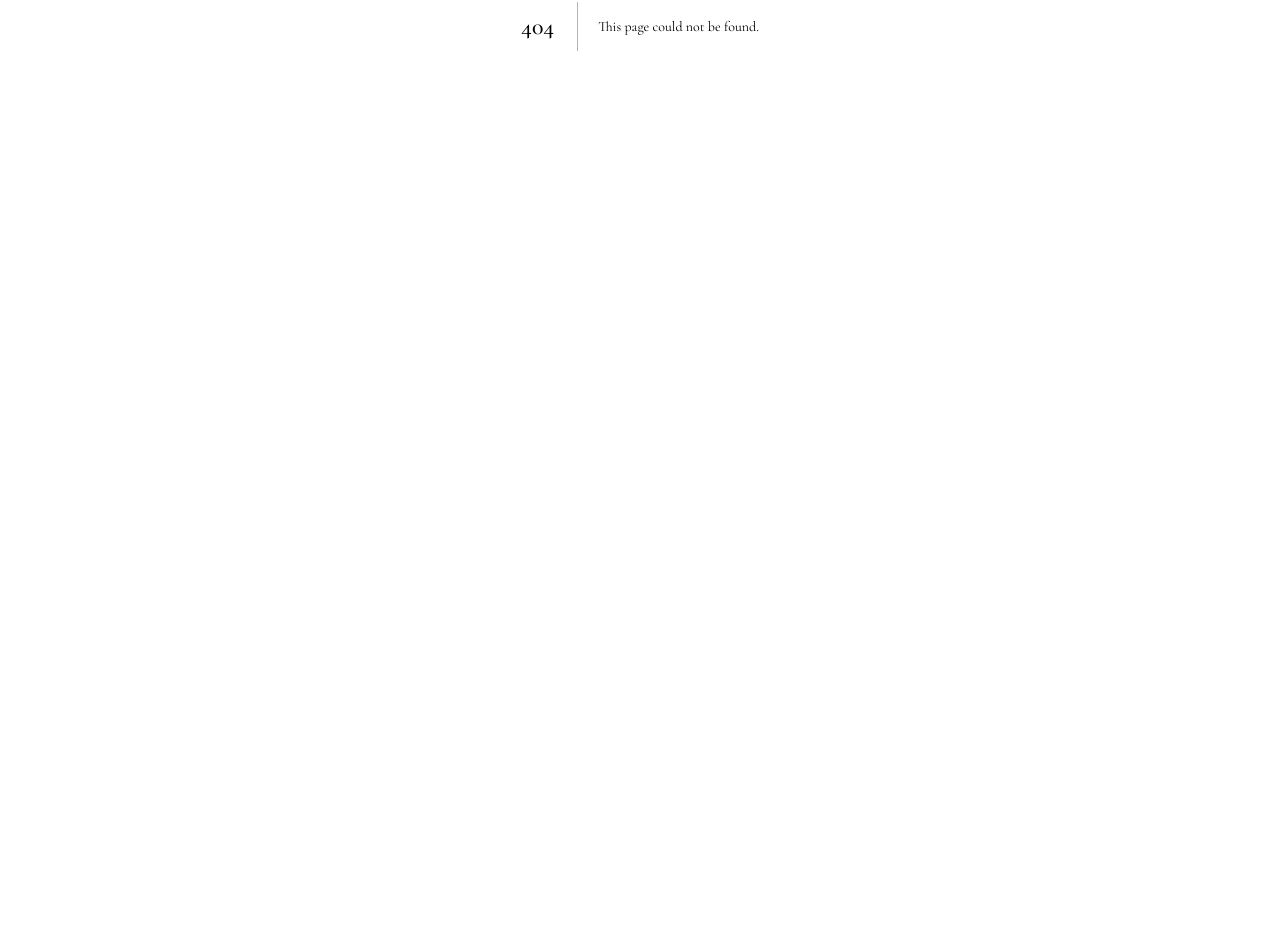
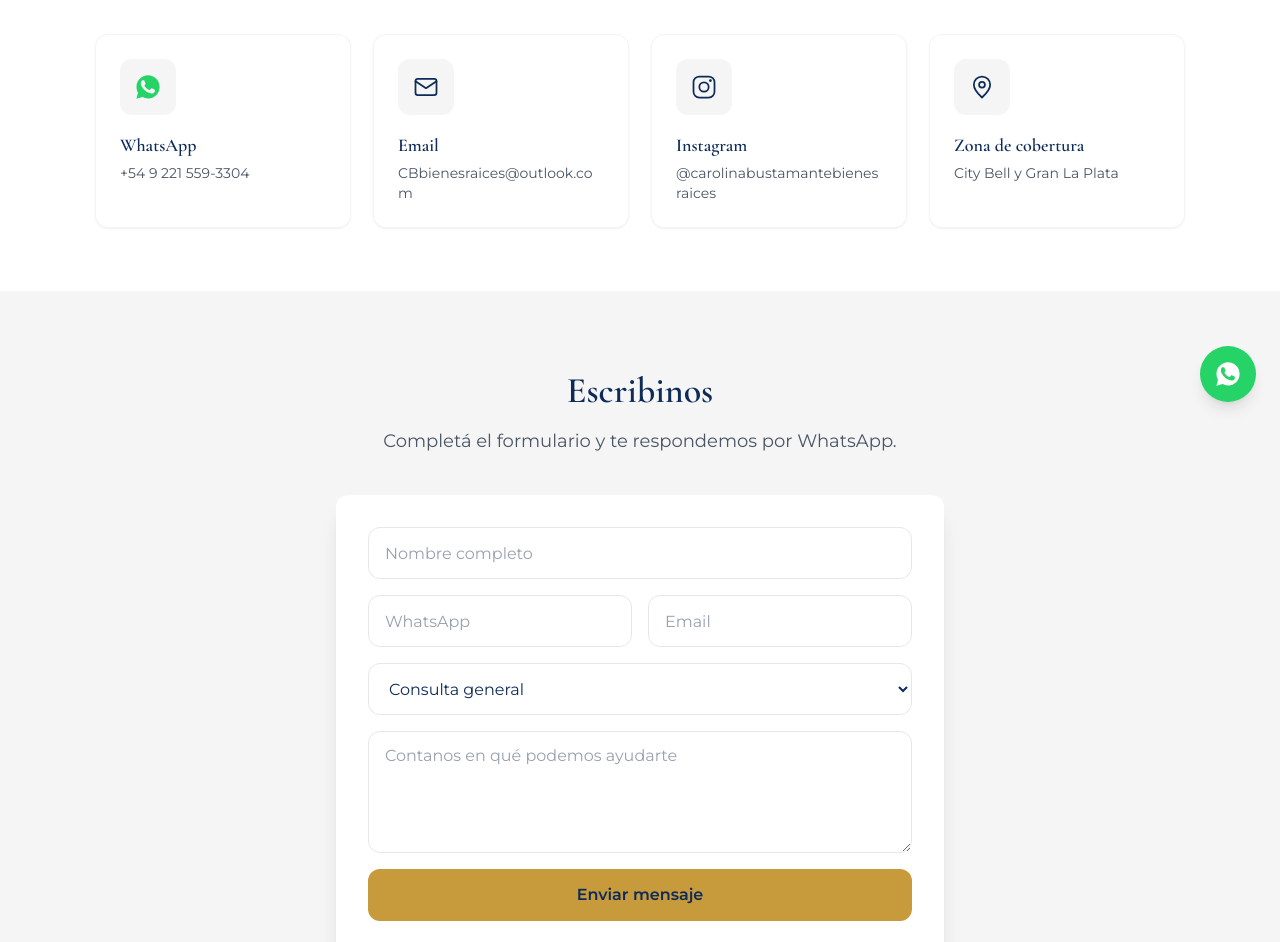
Before and after one commit to borginiangel-svg/carolina-bustamante-web, a Next.js app: page /contacto in a window 1280 px wide. Before the commit this address had no page. Shown: the part 374-1316 px from the top of the page. Before the commit the page ends 800 px from the top, so only its background shows below. Built offline with nearby package versions, Linux system fonts and the light colour scheme.

Commit message:
Página de Contacto - menú completo funcionando

```diff
--- /dev/null
+++ b/src/app/contacto/page.tsx
@@ -0,0 +1,233 @@
+"use client";
+
+import { useState } from "react";
+import Link from "next/link";
+import Header from "@/components/layout/Header";
+import Footer from "@/components/layout/Footer";
+import WhatsAppButton from "@/components/ui/WhatsAppButton";
+
+const canales = [
+  {
+    titulo: "WhatsApp",
+    valor: "+54 9 221 559-3304",
+    href: "https://wa.me/5492215593304",
+    icon: (
+      <svg width="28" height="28" viewBox="0 0 24 24" fill="#25D366">
+        <path d="M12.04 2C6.58 2 2.13 6.45 2.13 11.91c0 1.75.46 3.46 1.32 4.96L2.05 22l5.25-1.38c1.45.79 3.08 1.21 4.74 1.21h.01c5.46 0 9.91-4.45 9.91-9.91C21.96 6.45 17.5 2 12.04 2zm5.87 14.02c-.25.7-1.24 1.29-2.03 1.46-.54.11-1.25.2-3.63-.78-3.05-1.26-5.01-4.36-5.16-4.56-.15-.2-1.23-1.64-1.23-3.13s.77-2.21 1.05-2.52c.27-.29.6-.36.79-.36.2 0 .4.002.57.01.18.008.43-.07.67.51.25.6.85 2.08.92 2.23.07.15.12.33.02.53-.1.2-.15.32-.3.49-.15.17-.31.38-.44.51-.15.15-.3.31-.13.6.17.3.77 1.27 1.65 2.06 1.14 1.02 2.1 1.33 2.4 1.48.3.15.47.13.65-.08.18-.2.75-.87.95-1.17.2-.3.4-.25.67-.15.27.1 1.72.81 2.02.96.3.15.5.22.57.35.07.13.07.75-.18 1.45z" />
+      </svg>
+    ),
+  },
+  {
+    titulo: "Email",
+    valor: "CBbienesraices@outlook.com",
+    href: "mailto:CBbienesraices@outlook.com",
+    icon: (
+      <svg width="28" height="28" viewBox="0 0 24 24" fill="none" stroke="#0D2B59" strokeWidth="1.5">
+        <rect x="3" y="5" width="18" height="14" rx="2" strokeLinecap="round" strokeLinejoin="round" />
+        <path d="M3 7l9 6 9-6" strokeLinecap="round" strokeLinejoin="round" />
+      </svg>
+    ),
+  },
+  {
+    titulo: "Instagram",
+    valor: "@carolinabustamantebienesraices",
+    href: "https://instagram.com/carolinabustamantebienesraices",
+    icon: (
+      <svg width="28" height="28" viewBox="0 0 24 24" fill="none" stroke="#0D2B59" strokeWidth="1.5">
+        <rect x="3" y="3" width="18" height="18" rx="5" strokeLinecap="round" strokeLinejoin="round" />
+        <circle cx="12" cy="12" r="4" strokeLinecap="round" strokeLinejoin="round" />
+        <circle cx="17.5" cy="6.5" r="0.5" fill="#0D2B59" />
+      </svg>
+    ),
+  },
+  {
+    titulo: "Zona de cobertura",
+    valor: "City Bell y Gran La Plata",
+    href: null,
+    icon: (
+      <svg width="28" height="28" viewBox="0 0 24 24" fill="none" stroke="#0D2B59" strokeWidth="1.5">
+        <path d="M12 21s-7-6.5-7-11a7 7 0 1114 0c0 4.5-7 11-7 11z" strokeLinecap="round" strokeLinejoin="round" />
+        <circle cx="12" cy="10" r="2.5" strokeLinecap="round" strokeLinejoin="round" />
+      </svg>
+    ),
+  },
+];
+
+export default function Contacto() {
+  const [enviado, setEnviado] = useState(false);
+  const [form, setForm] = useState({
+    nombre: "",
+    whatsapp: "",
+    email: "",
+    asunto: "Consulta general",
+    mensaje: "",
+  });
+
+  function handleChange(
+    e: React.ChangeEvent<HTMLInputElement | HTMLSelectElement | HTMLTextAreaElement>
+  ) {
+    setForm({ ...form, [e.target.name]: e.target.value });
+  }
+
+  function handleSubmit(e: React.FormEvent) {
+    e.preventDefault();
+    const numero = "5492215593304";
+    const texto = encodeURIComponent(
+      `Hola! Mi nombre es ${form.nombre}.\n` +
+        `WhatsApp: ${form.whatsapp}\n` +
+        `Email: ${form.email}\n` +
+        `Asunto: ${form.asunto}\n` +
+        `Mensaje: ${form.mensaje}`
+    );
+    window.open(`https://wa.me/${numero}?text=${texto}`, "_blank");
+    setEnviado(true);
+  }
+
+  return (
+    <>
+      <Header />
+
+      {/* Hero */}
+      <section className="bg-[#0D2B59] py-16">
+        <div className="mx-auto max-w-3xl px-8 text-center">
+          <h1 className="font-heading text-4xl font-semibold text-white sm:text-5xl">
+            Conversemos
+          </h1>
+          <p className="mt-4 text-lg text-white/80">
+            Estamos para ayudarte. Elegí el canal que prefieras y con gusto
+            respondemos a la brevedad.
+          </p>
+        </div>
+      </section>
+
+      {/* Canales de contacto */}
+      <section className="mx-auto max-w-6xl px-8 py-16">
+        <div className="grid grid-cols-1 gap-6 sm:grid-cols-2 lg:grid-cols-4">
+          {canales.map((c) => {
+            const contenido = (
+              <>
+                <div className="flex h-14 w-14 items-center justify-center rounded-xl bg-[#F5F5F5]">
+                  {c.icon}
+                </div>
+                <p className="mt-4 font-heading text-lg font-semibold text-[#0D2B59]">
+                  {c.titulo}
+                </p>
+                <p className="mt-1 break-words text-sm text-gray-600">{c.valor}</p>
+              </>
+            );
+
+            return c.href ? (
+              <Link
+                key={c.titulo}
+                href={c.href}
+                target="_blank"
+                rel="noopener noreferrer"
+                className="rounded-xl bg-white p-6 shadow-sm ring-1 ring-gray-100 transition hover:-translate-y-1 hover:shadow-lg"
+              >
+                {contenido}
+              </Link>
+            ) : (
+              <div
+                key={c.titulo}
+                className="rounded-xl bg-white p-6 shadow-sm ring-1 ring-gray-100"
+              >
+                {contenido}
+              </div>
+            );
+          })}
+        </div>
+      </section>
+
+      {/* Formulario */}
+      <section className="bg-[#F5F5F5] py-20">
+        <div className="mx-auto max-w-2xl px-8">
+          <div className="text-center">
+            <h2 className="font-heading text-3xl font-semibold text-[#0D2B59] sm:text-4xl">
+              Escribinos
+            </h2>
+            <p className="mt-4 text-lg text-gray-600">
+              Completá el formulario y te respondemos por WhatsApp.
+            </p>
+          </div>
+
+          {enviado ? (
+            <div className="mt-10 rounded-xl bg-white p-8 text-center shadow-sm">
+              <p className="font-heading text-xl font-semibold text-[#0D2B59]">
+                ¡Gracias por escribirnos!
+              </p>
+              <p className="mt-2 text-gray-600">
+                Te vamos a contactar por WhatsApp a la brevedad.
+              </p>
+            </div>
+          ) : (
+            <form
+              onSubmit={handleSubmit}
+              className="mt-10 grid grid-cols-1 gap-4 rounded-xl bg-white p-8 shadow-xl sm:grid-cols-2"
+            >
+              <input
+                name="nombre"
+                value={form.nombre}
+                onChange={handleChange}
+                required
+                placeholder="Nombre completo"
+                className="h-[52px] rounded-xl border border-gray-200 px-4 text-[#0D2B59] placeholder:text-gray-400 focus:border-[#0D2B59] focus:outline-none sm:col-span-2"
+              />
+
+              <input
+                name="whatsapp"
+                value={form.whatsapp}
+                onChange={handleChange}
+                required
+                placeholder="WhatsApp"
+                className="h-[52px] rounded-xl border border-gray-200 px-4 text-[#0D2B59] placeholder:text-gray-400 focus:border-[#0D2B59] focus:outline-none"
+              />
+
+              <input
+                name="email"
+                type="email"
+                value={form.email}
+                onChange={handleChange}
+                required
+                placeholder="Email"
+                className="h-[52px] rounded-xl border border-gray-200 px-4 text-[#0D2B59] placeholder:text-gray-400 focus:border-[#0D2B59] focus:outline-none"
+              />
+
+              <select
+                name="asunto"
+                value={form.asunto}
+                onChange={handleChange}
+                className="h-[52px] rounded-xl border border-gray-200 px-4 text-[#0D2B59] focus:border-[#0D2B59] focus:outline-none sm:col-span-2"
+              >
+                <option>Consulta general</option>
+                <option>Quiero comprar</option>
+                <option>Quiero vender</option>
+                <option>Quiero alquilar</option>
+                <option>Solicitar tasación</option>
+                <option>Otro</option>
+              </select>
+
+              <textarea
+                name="mensaje"
+                value={form.mensaje}
+                onChange={handleChange}
+                rows={4}
+                placeholder="Contanos en qué podemos ayudarte"
+                className="rounded-xl border border-gray-200 px-4 py-3 text-[#0D2B59] placeholder:text-gray-400 focus:border-[#0D2B59] focus:outline-none sm:col-span-2"
+              />
+
+              <button
+                type="submit"
+                className="h-[52px] rounded-xl bg-[#C79A3B] font-semibold text-[#0D2B59] transition hover:bg-[#0D2B59] hover:text-white sm:col-span-2"
+              >
+                Enviar mensaje
+              </button>
+            </form>
+          )}
+        </div>
+      </section>
+
+      <Footer />
+      <WhatsAppButton />
+    </>
+  );
+}
--- a/src/components/layout/Header.tsx
+++ b/src/components/layout/Header.tsx
@@ -8,7 +8,7 @@ const menu = [
   { label: "Propiedades", href: "/propiedades" },
   { label: "Tasaciones", href: "/tasaciones" },
   { label: "Barrios", href: "/barrios" },
-  { label: "Contacto", href: "#" },
+  { label: "Contacto", href: "/contacto" },
 ];
 
 export default function Header() {
```
